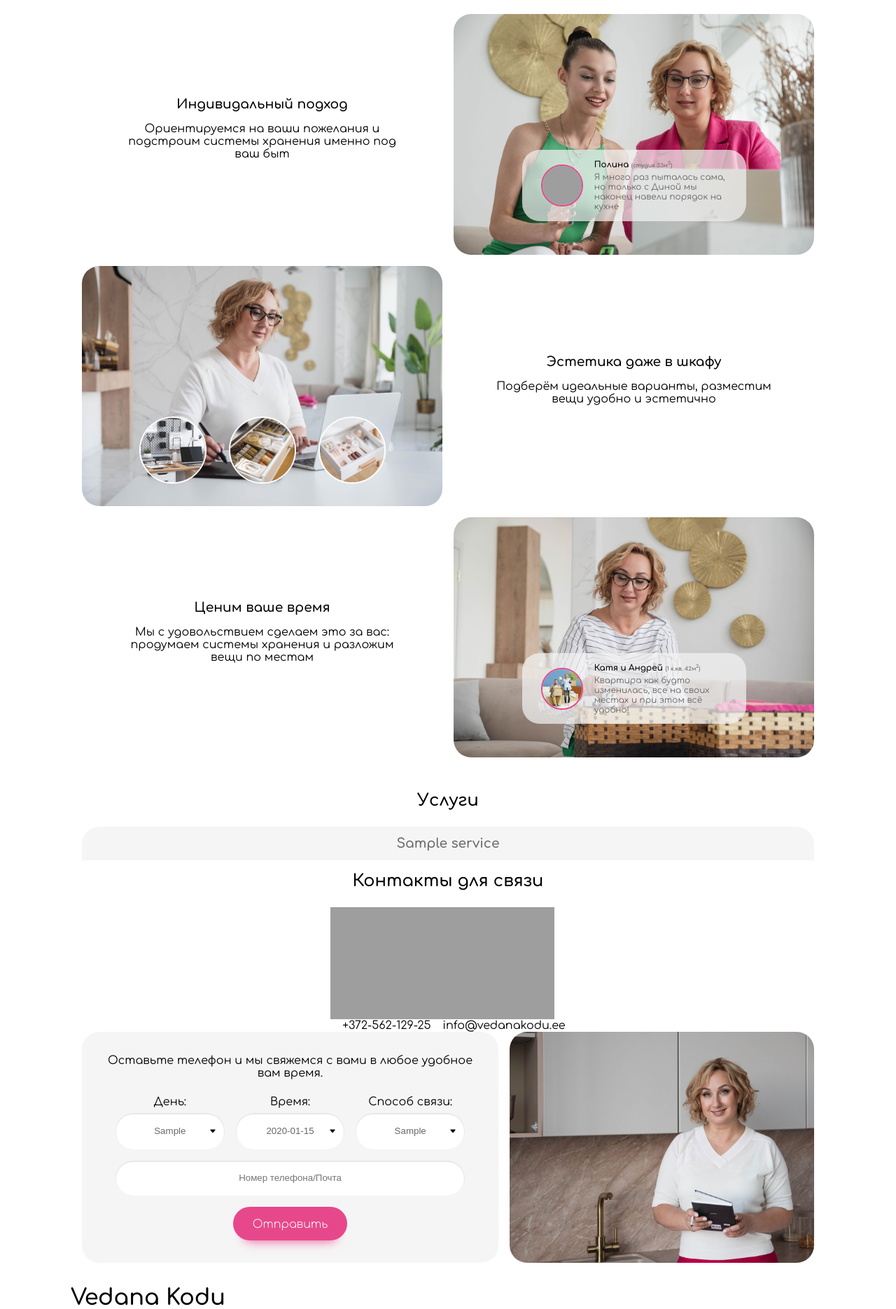
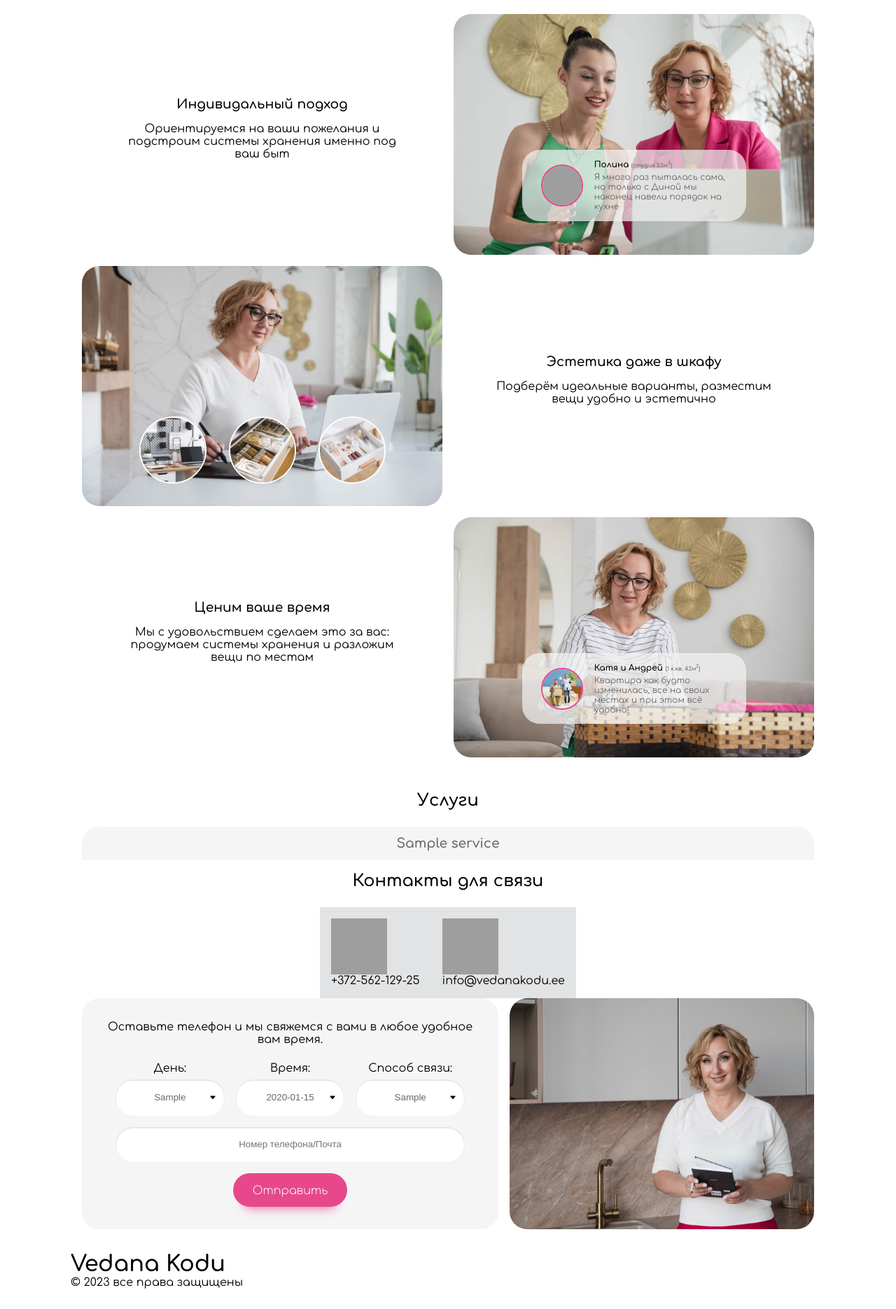
Before and after one commit to verts-online/dina_kodu, a Django app: page / in a window 1280 px wide. Shown: the part 1174-3044 px from the top of the page at 70% size. After the commit the page ends 3015 px from the top, so only its background shows below. Run offline with Django 4.2, Linux system fonts and the light colour scheme; tables that the repository leaves empty hold one stand-in row (values such as "Sample post"); some libraries are stand-ins or nearby versions; grey boxes are pictures that could not be loaded.

Commit message:
Update index.html

```diff
--- a/core/landing/templates/landing/index.html
+++ b/core/landing/templates/landing/index.html
@@ -143,13 +143,13 @@
                         justify-content: between;
                     }
                     .contact-info>div {
-                        padding: 1rem
+                        padding: 1rem;
                         background: var(--gray-color);
                     }
 
                     .contact-image {
-                        width: 10rem;
-                        height: 10rem;
+                        width: 5rem;
+                        height: 5rem;
                     }
                 </style>
                 <div>
```
